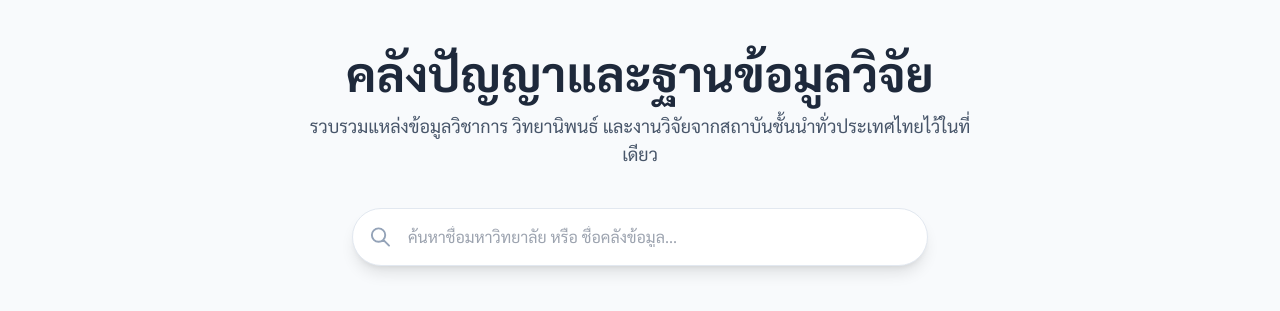
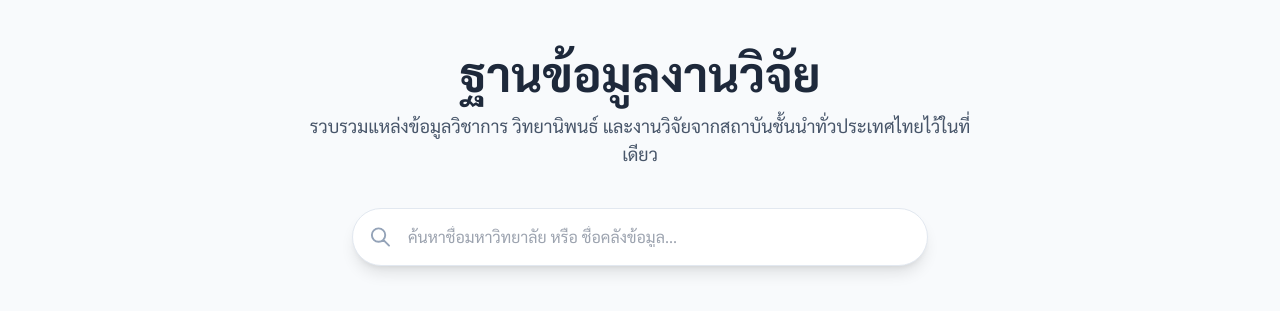
Before and after one commit to thchomfirst/library, a plain HTML site: page index.html in a window 1280 px wide. Shown: the top 311 px of the page. Drawn offline with nearby package versions, Linux system fonts and the light colour scheme.

Commit message:
Update index.html

```diff
--- a/index.html
+++ b/index.html
@@ -47,7 +47,7 @@
 
     <!-- Header Section -->
     <header class="max-w-7xl mx-auto mb-12 text-center">
-        <h1 class="text-4xl md:text-5xl font-bold text-slate-800 mb-4">คลังปัญญาและฐานข้อมูลวิจัย</h1>
+        <h1 class="text-4xl md:text-5xl font-bold text-slate-800 mb-4">ฐานข้อมูลงานวิจัย</h1>
         <p class="text-slate-600 text-lg max-w-2xl mx-auto">รวบรวมแหล่งข้อมูลวิชาการ วิทยานิพนธ์ และงานวิจัยจากสถาบันชั้นนำทั่วประเทศไทยไว้ในที่เดียว</p>
 
         <!-- Search Bar -->
```
